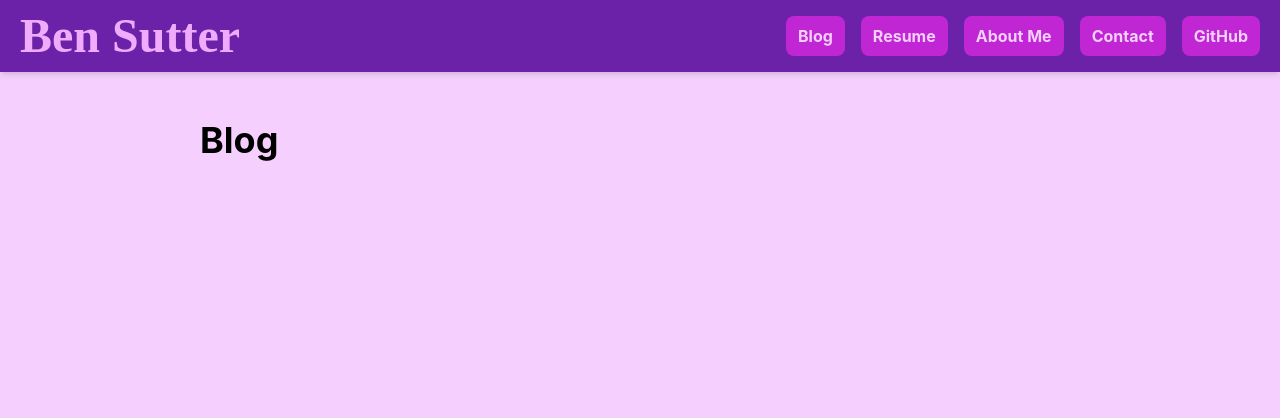
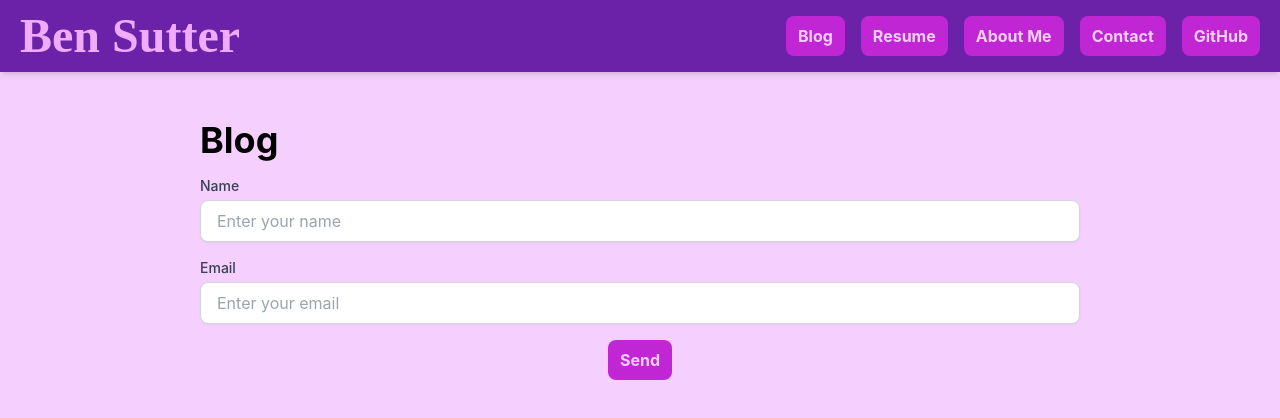
Before and after one commit to Ben-Sutter/Personal_Website, a React (Create React App) app: page /blog in a window 1280 px wide. Shown: the top 418 px of the page. Built offline with nearby package versions, Linux system fonts and the light colour scheme.

Commit message:
added a form

```diff
--- a/src/pages/Blog.js
+++ b/src/pages/Blog.js
@@ -1,6 +1,5 @@
 import React, { useState } from "react";
 import "../styles/generated.css";
-
 
 const Blog = () => {
   const [blogPosts] = useState([]);
@@ -9,13 +8,42 @@ const Blog = () => {
     <div className="flex justify-center">
       <div className="w-full md:w-3/4 p-10">
         <h1 className="text-4xl font-bold mb-4">Blog</h1>
-        {blogPosts.map((post, index) => (
-          <div key={index} className="mb-8">
-            <h2 className="text-2xl font-semibold mb-2">{post.title}</h2>
-            <h4 className="text-lg mb-2">{post.date}</h4>
-            <p className="text-base">{post.content}</p>
+        <form name="contact">
+          <div className="space-y-4">
+            <div>
+              <label className="block text-sm font-medium text-gray-700">
+                Name
+              </label>
+              <input
+                type="text"
+                name="name"
+                className="mt-1 block w-full px-4 py-2 border border-gray-300 rounded-lg shadow-sm focus:outline-none focus:ring-2 focus:ring-indigo-500 focus:border-indigo-500"
+                placeholder="Enter your name"
+              />
+            </div>
+
+            <div>
+              <label className="block text-sm font-medium text-gray-700">
+                Email
+              </label>
+              <input
+                type="email"
+                name="email"
+                className="mt-1 block w-full px-4 py-2 border border-gray-300 rounded-lg shadow-sm focus:outline-none focus:ring-2 focus:ring-indigo-500 focus:border-indigo-500"
+                placeholder="Enter your email"
+              />
+            </div>
+
+            <div className="text-center">
+              <button
+                type="submit"
+                className="px-2 sm:px-3 py-1 sm:py-2 rounded-lg bg-fuchsia-600 text-fuchsia-200 font-bold hover:bg-fuchsia-700 hover:text-fuchsia-300"
+              >
+                Send
+              </button>
+            </div>
           </div>
-        ))}
+        </form>
       </div>
     </div>
   );
--- a/src/styles/generated.css
+++ b/src/styles/generated.css
@@ -687,8 +687,15 @@ video {
   font-size: 1.125rem;
   line-height: 1.75rem;
 }
+.text-sm {
+  font-size: 0.875rem;
+  line-height: 1.25rem;
+}
 .font-bold {
   font-weight: 700;
+}
+.font-medium {
+  font-weight: 500;
 }
 .font-semibold {
   font-weight: 600;
@@ -723,6 +730,11 @@ video {
   --tw-shadow-colored: 0 4px 6px -1px var(--tw-shadow-color), 0 2px 4px -2px var(--tw-shadow-color);
   box-shadow: var(--tw-ring-offset-shadow, 0 0 #0000), var(--tw-ring-shadow, 0 0 #0000), var(--tw-shadow);
 }
+.shadow-sm {
+  --tw-shadow: 0 1px 2px 0 rgb(0 0 0 / 0.05);
+  --tw-shadow-colored: 0 1px 2px 0 var(--tw-shadow-color);
+  box-shadow: var(--tw-ring-offset-shadow, 0 0 #0000), var(--tw-ring-shadow, 0 0 #0000), var(--tw-shadow);
+}
 @import url('https://fonts.googleapis.com/css2?family=Pacifico&display=swap');
 @import url('https://fonts.googleapis.com/css2?family=Agbalumo&display=swap');
 
@@ -755,6 +767,11 @@ code {
   color: rgb(240 171 252 / var(--tw-text-opacity));
 }
 
+.focus\:border-indigo-500:focus {
+  --tw-border-opacity: 1;
+  border-color: rgb(99 102 241 / var(--tw-border-opacity));
+}
+
 .focus\:outline-none:focus {
   outline: 2px solid transparent;
   outline-offset: 2px;
@@ -769,6 +786,11 @@ code {
 .focus\:ring-blue-600:focus {
   --tw-ring-opacity: 1;
   --tw-ring-color: rgb(37 99 235 / var(--tw-ring-opacity));
+}
+
+.focus\:ring-indigo-500:focus {
+  --tw-ring-opacity: 1;
+  --tw-ring-color: rgb(99 102 241 / var(--tw-ring-opacity));
 }
 
 @media (min-width: 640px) {
```
Also changed, not shown: .codesandbox/tasks.json (added), 1 other file (tests, documents, lock files or other folders).
